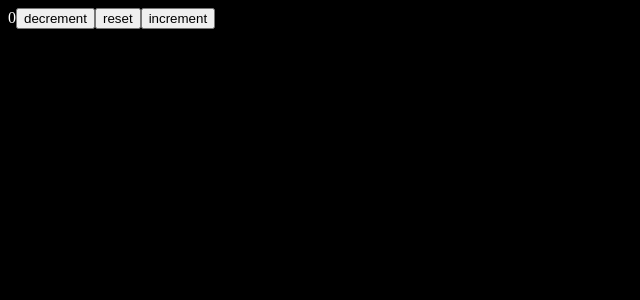
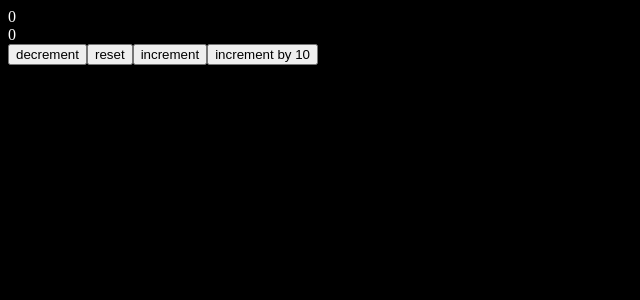
Before and after one commit to NamanJindal03/fsd_b, a React (Create React App) app in the folder react/react-props-lesson-2/: page / in a window 1280 px wide. Shown: the top 300 px of the page, without its empty margins (0-640 px from the left). Built offline with nearby package versions, Linux system fonts and the light colour scheme.

Commit message:
useReducer payload

```diff
--- a/react/react-props-lesson-2/src/reducer/Actions.js
+++ b/react/react-props-lesson-2/src/reducer/Actions.js
@@ -1,3 +1,4 @@
 export const INCREMENT = 'increment'
 export const DECREMENT = 'decrement'
 export const RESET = 'reset'
+export const INCREMENT_BY_A_RANDOM_NUMBER = 'increament_by_a_random_number'
--- a/react/react-props-lesson-2/src/reducer/App.js
+++ b/react/react-props-lesson-2/src/reducer/App.js
@@ -1,5 +1,5 @@
-import React, {useReducer} from 'react'
-import { INCREMENT, DECREMENT, RESET } from './Actions'
+import React, {useReducer, useState} from 'react'
+import { INCREMENT, DECREMENT, RESET, INCREMENT_BY_A_RANDOM_NUMBER } from './Actions'
 
 export default function App() {
 
@@ -11,13 +11,16 @@ export default function App() {
 
     function reducer(state, action){
         console.log('reducer called')
-        switch(action){
+        switch(action.type){
             case INCREMENT:
-                return {count: state.count+ 1}
+                return {...state, count: state.count+ 1}
             case DECREMENT:
-                return {count: state.count- 1}
+                return {...state, count: state.count- 1}
             case RESET:
-                return {count: 0}
+                return {...state, count: 0}
+            case INCREMENT_BY_A_RANDOM_NUMBER:
+                return {...state, count: state.count + action.payload.numb}
+
         }
         //
     }
@@ -26,14 +29,23 @@ export default function App() {
     //     setState((prev)=> {prev+1})
     //     setState((prev)=> {prev+1})
     // }
+    useState({count1: 0, count2: 0});
+    //update count1 only -> then how do you?
 
-    const [counter, dispatch] = useReducer(reducer, {count: 0});
+    const [counter, dispatch] = useReducer(reducer, {count: 0, count2: 0});
   return (
     <>
-        {counter.count}
-        <button onClick={()=> dispatch(DECREMENT)}>decrement</button>
-        <button onClick={()=> dispatch(RESET)}>reset</button>
-        <button onClick={()=> dispatch(INCREMENT)}>increment</button>
+        <div>
+
+            {counter.count}
+        </div>
+        <div>
+            {counter.count2}
+        </div>
+        <button onClick={()=> dispatch({type:DECREMENT})}>decrement</button>
+        <button onClick={()=> dispatch({type:RESET})}>reset</button>
+        <button onClick={()=> dispatch({type:INCREMENT})}>increment</button>
+        <button onClick={()=> dispatch({type:INCREMENT_BY_A_RANDOM_NUMBER, payload: {numb: 10}})}>increment by 10</button>
     </>
   )
 }
```
